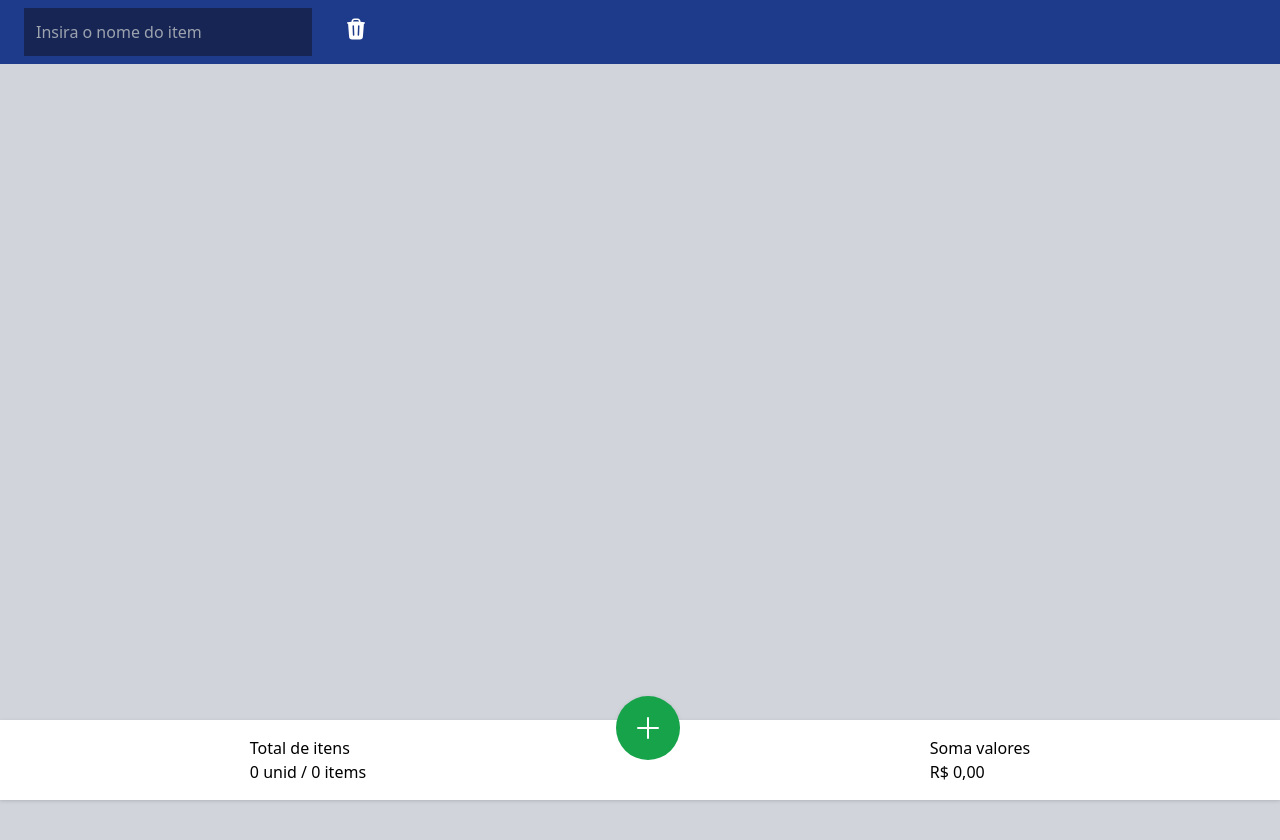
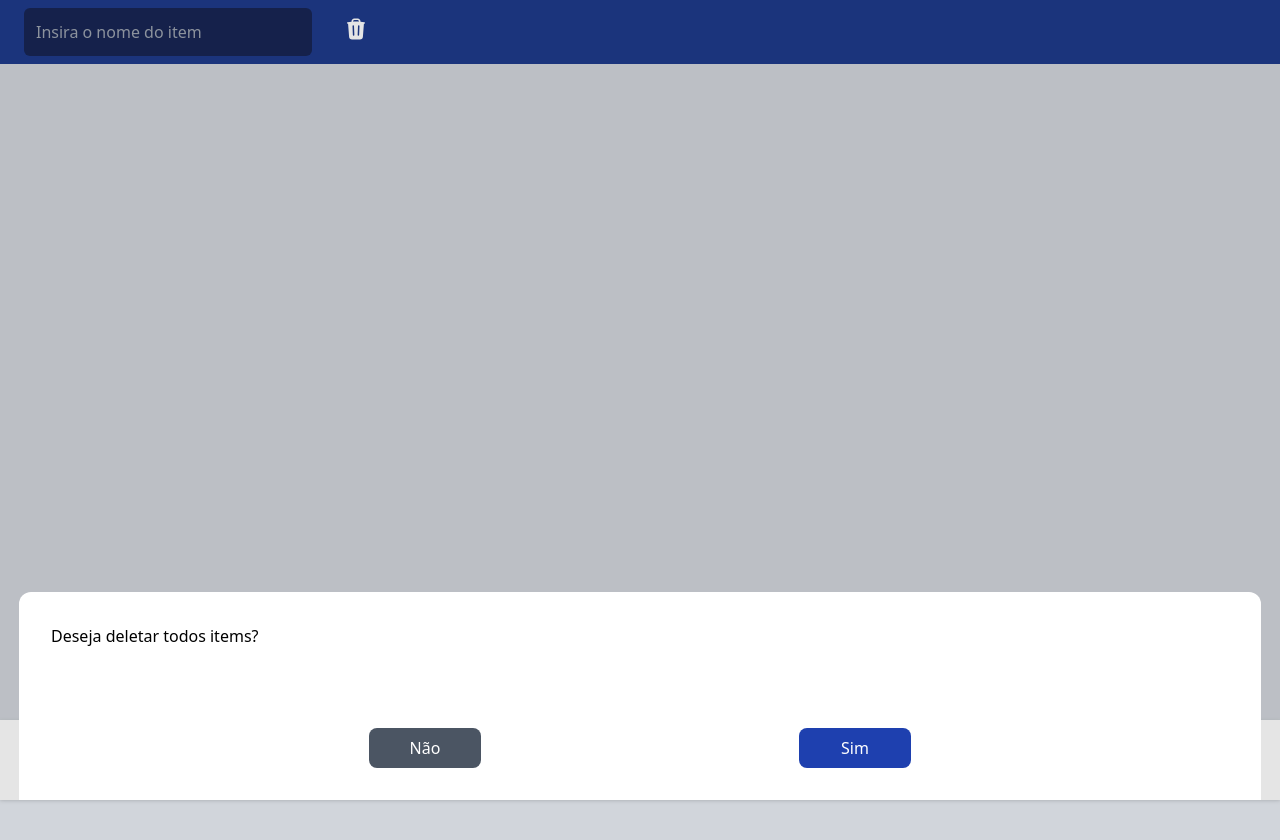
Before and after one commit to heroneto/chart-app, a Next.js app: page / in a window 1280 px wide. Both pictures are taken after a click on the button 356 px from the left and 29 px from the top of the page. Shown: the top 840 px of the page. Built offline with nearby package versions, Linux system fonts and the light colour scheme.

Commit message:
add search item e add config dialog delete all

```diff
--- a/components/AddItem.tsx
+++ b/components/AddItem.tsx
@@ -16,6 +16,7 @@ export function AddItem({ setIsAddItemActive, itemId, onClose, isEditing = false
   const [brand, setBrand] = useState('')
   const [quantity, setQuantity] = useState(1)
   const [value, setValue] = useState<string | number>('0')
+  const [inChart, setInChart] = useState(false)
   const formatedValue = useMemo(() => {
     return Number(value?.toString().replaceAll(',', '.'))
   }, [value])
@@ -29,7 +30,8 @@ export function AddItem({ setIsAddItemActive, itemId, onClose, isEditing = false
         name,
         quantity,
         value: formatedValue,
-        id: itemId
+        id: itemId,
+        inChart: false,
       })
     } else {
 
@@ -37,7 +39,9 @@ export function AddItem({ setIsAddItemActive, itemId, onClose, isEditing = false
         brand,
         name,
         quantity,
-        value: formatedValue
+        value: formatedValue,
+        inChart: inChart
+
       })
     }
     setIsAddItemActive(false)
@@ -58,6 +62,8 @@ export function AddItem({ setIsAddItemActive, itemId, onClose, isEditing = false
     setBrand(itemFromState.brand)
     setQuantity(itemFromState.quantity)
     setValue(itemFromState.value)
+    setValue(itemFromState.value)
+    setInChart(itemFromState.inChart)
   }
 
   useEffect(() => {
--- a/components/ChartItem.tsx
+++ b/components/ChartItem.tsx
@@ -1,6 +1,10 @@
+import { CheckIcon } from "@heroicons/react/24/solid"
 import { transformMoney } from "../commons/utils"
+import { useChart } from "../contexts/ChartContext"
 
 interface IChartItem {
+  itemId: string,
+  checked: boolean,
   quantity: number,
   name: string,
   brand: string,
@@ -9,14 +13,31 @@ interface IChartItem {
 }
 
 export function ChartItem({
+  itemId,
+  checked,
   quantity,
   name,
   brand,
   value,
   onClick
 }: IChartItem) {
+  const { modifyItem } = useChart()
+
+  function toggleChecked(isChecked: boolean) {
+
+    modifyItem({
+      inChart: isChecked,
+      brand,
+      id: itemId,
+      name, quantity, value
+    })
+  }
+
   return (
-    <div onClick={onClick} id='chart_item' className='bg-white mt-4 w-auto p-4 rounded-md flex h-28 w-60 cursor-pointer' >
+    <div id='chart_item' className='bg-white mt-4 w-auto p-4 rounded-md flex h-28 w-60 cursor-pointer' >
+      <input onChange={(e) => toggleChecked(e.target.checked)} checked={checked} type='checkbox' className="w-8 rounded border-gray-300 r" />
+      <div onClick={onClick} className="flex w-full ml-4">
+
         <div className='h-full flex justify-center items-center'>
           <span className='text-2xl font-semibold'>{quantity}x</span>
         </div>
@@ -31,5 +52,6 @@ export function ChartItem({
           <span className='text-xs'>{quantity}x {transformMoney(value * quantity)}</span>
         </div>
       </div>
+    </div>
   )
 }
--- /dev/null
+++ b/components/ConfirmDeleteAll.tsx
@@ -0,0 +1,73 @@
+import { DialogHTMLAttributes, RefObject, useEffect, useImperativeHandle, useRef, useState } from "react"
+import { useChart } from "../contexts/ChartContext"
+
+
+export type ConfirmDeleteAllRef = {
+  openDialog(): void
+  closeDialog(): void
+}
+
+interface IConfirmDeleteAll {
+  compRef: RefObject<ConfirmDeleteAllRef>
+}
+
+export function ConfirmDeleteAll({
+  compRef
+}: IConfirmDeleteAll) {
+  const [isOpen, setIsOpen] = useState(false)
+  const { deleteAll } = useChart()
+  const ref = useRef<HTMLDialogElement>(null)
+  console.log('isOpen', isOpen)
+  function openDialog() {
+    ref.current?.showModal()
+    setIsOpen(true)
+  }
+
+  function closeDialog() {
+    ref.current?.close()
+    setIsOpen(false)
+  }
+  useEffect(() => {
+    setIsOpen(ref?.current?.open || false)
+  }, [])
+
+  useImperativeHandle(compRef, () => {
+    return {
+      openDialog,
+      closeDialog
+    };
+  }, []);
+
+  function handleSubmit() {
+    deleteAll()
+    closeDialog()
+  }
+
+  useEffect(() => {
+    if (isOpen) {
+      document.body.style.overflow = 'hidden'
+    }
+
+    return () => { document.body.style.overflow = "scroll" }
+  }, [isOpen])
+
+
+  return (
+    <dialog ref={ref}
+      className='bg-white w-full p-8 fixed mb-0 rounded-t-xl h-52'
+    >
+      <form>
+        <div className="flex flex-col justify-between h-36 ">
+
+          <div>
+            <span className="font-medium ">Deseja deletar todos items?</span>
+          </div>
+          <div className='w-full flex flex-row justify-evenly'>
+            <button className="bg-gray-600 text-white p-2 w-28 font-medium rounded-lg" type="button" onClick={closeDialog}>Não</button>
+            <button onClick={handleSubmit} className="bg-blue-800 text-white p-2 w-28 font-medium rounded-lg">Sim</button>
+          </div>
+        </div>
+      </form>
+    </dialog>
+  )
+}
--- a/components/ListResume.tsx
+++ b/components/ListResume.tsx
@@ -12,16 +12,20 @@ export function ListResume({ setIsAddItemActive }: IListResume) {
 
   const sumValues = useMemo(() => {
     const total = items.reduce((acc: number, cur) => {
-      return acc + (cur.value * cur.quantity)
+      return cur.inChart ? acc + (cur.value * cur.quantity) : acc
     }, 0)
     return transformMoney(total)
   }, [items])
 
+  const totalUnid = useMemo(() => {
+    return items.reduce((acc: number, cur) => {
+      return cur.inChart ? acc + cur.quantity : acc
+    }, 0)
+  }, [items])
+
   const totalItems = useMemo(() => {
-    return items.reduce((acc: number, cur) => {
-      return acc + cur.quantity
-    }, 0)
-  }, [])
+    return items.filter(item => item.inChart).length
+  }, [items])
   return (
     <div className='flex justify-evenly fixed bottom-0 left-0 h-20 w-full bg-white drop-shadow'>
       <div className='flex flex-col h-full justify-center'>
@@ -29,7 +33,7 @@ export function ListResume({ setIsAddItemActive }: IListResume) {
           Total de itens
         </span>
         <span>
-          {totalItems} unid / {items.length} items
+          {totalUnid} unid / {totalItems} items
         </span>
       </div>
       <div>
--- a/contexts/ChartContext.tsx
+++ b/contexts/ChartContext.tsx
@@ -6,7 +6,8 @@ type Item = {
   name: string,
   brand: string,
   quantity: number,
-  value: number
+  value: number,
+  inChart: boolean
 }
 
 interface ChartContextProps {
--- a/pages/index.tsx
+++ b/pages/index.tsx
@@ -1,14 +1,17 @@
 import { TrashIcon } from '@heroicons/react/24/solid'
 import { ChartItem } from '../components/ChartItem'
 import { ListResume } from '../components/ListResume'
-import { useState } from 'react'
+import { useEffect, useMemo, useRef, useState } from 'react'
 import { AddItem } from '../components/AddItem'
 import { useChart } from '../contexts/ChartContext'
+import { ConfirmDeleteAll, ConfirmDeleteAllRef } from '../components/ConfirmDeleteAll'
 export default function Home() {
-  const { items, deleteAll } = useChart()
+  const { items } = useChart()
   const [isAddItemActive, setIsAddItemActive] = useState(false)
   const [selectedItem, setSelectedItem] = useState<string>()
+  const [itemQuery, setItemQuery] = useState('')
 
+  const ref = useRef<ConfirmDeleteAllRef>(null)
 
   function handleSelectItem(id: string) {
     setSelectedItem(id)
@@ -21,13 +24,22 @@ export default function Home() {
     setIsAddItemActive(false)
   }
 
+  const filteredItems = useMemo(() => {
+    return itemQuery.length ? items.filter(item => item.name.toUpperCase().includes(itemQuery.toLocaleUpperCase())) : items
+  }, [itemQuery, items])
+
+
+
   return (
     <div className='bg-gray-300 w-full h-screen z-0'>
-      <header className="bg-blue-900 w-full h-16 flex p-6 items-center fixed top-0 left-0">       <div>
-        <input disabled className="w-72 bg-blue-950 p-3 rounder text-white" placeholder='Insira o nome do item' />
-      </div>
+
+
+      <header className="bg-blue-900 w-full h-16 flex p-6 items-center fixed top-0 left-0">
+        <div>
+          <input id='search-item' value={itemQuery} onChange={e => setItemQuery(e.target.value)} className="w-72 bg-blue-950 p-3 rounded-md text-white" placeholder='Insira o nome do item' />
+        </div>
         <div className='ml-8'>
-          <button onClick={deleteAll} type='button' name='clear_chart_itens' id='clear_chart_itens'>
+          <button onClick={ref.current?.openDialog} type='button' name='clear_chart_itens' id='clear_chart_itens'>
             <TrashIcon className='h-6 w-6 text-white' />
           </button>
         </div>
@@ -37,8 +49,8 @@ export default function Home() {
       {!isAddItemActive && (
         <div className='flex bg-gray-300 mt-16'>
           <div id='chart-list' className='w-full px-4 mb-32'>
-            {items.map(item => (
-              <ChartItem onClick={() => handleSelectItem(item.id)} key={item.id} brand={item.brand} name={item.name} quantity={item.quantity} value={item.value} />
+            {filteredItems.map(item => (
+              <ChartItem itemId={item.id} checked={item.inChart} onClick={() => handleSelectItem(item.id)} key={item.id} brand={item.brand} name={item.name} quantity={item.quantity} value={item.value} />
             ))}
           </div>
         </div>
@@ -51,6 +63,7 @@ export default function Home() {
       {isAddItemActive && (
         <AddItem isEditing={selectedItem ? true : false} onClose={onClose} itemId={selectedItem} setIsAddItemActive={setIsAddItemActive} />
       )}
+      <ConfirmDeleteAll compRef={ref} />
     </div >
   )
 }
```
Lines whose indentation alone changed are shown as unchanged.
